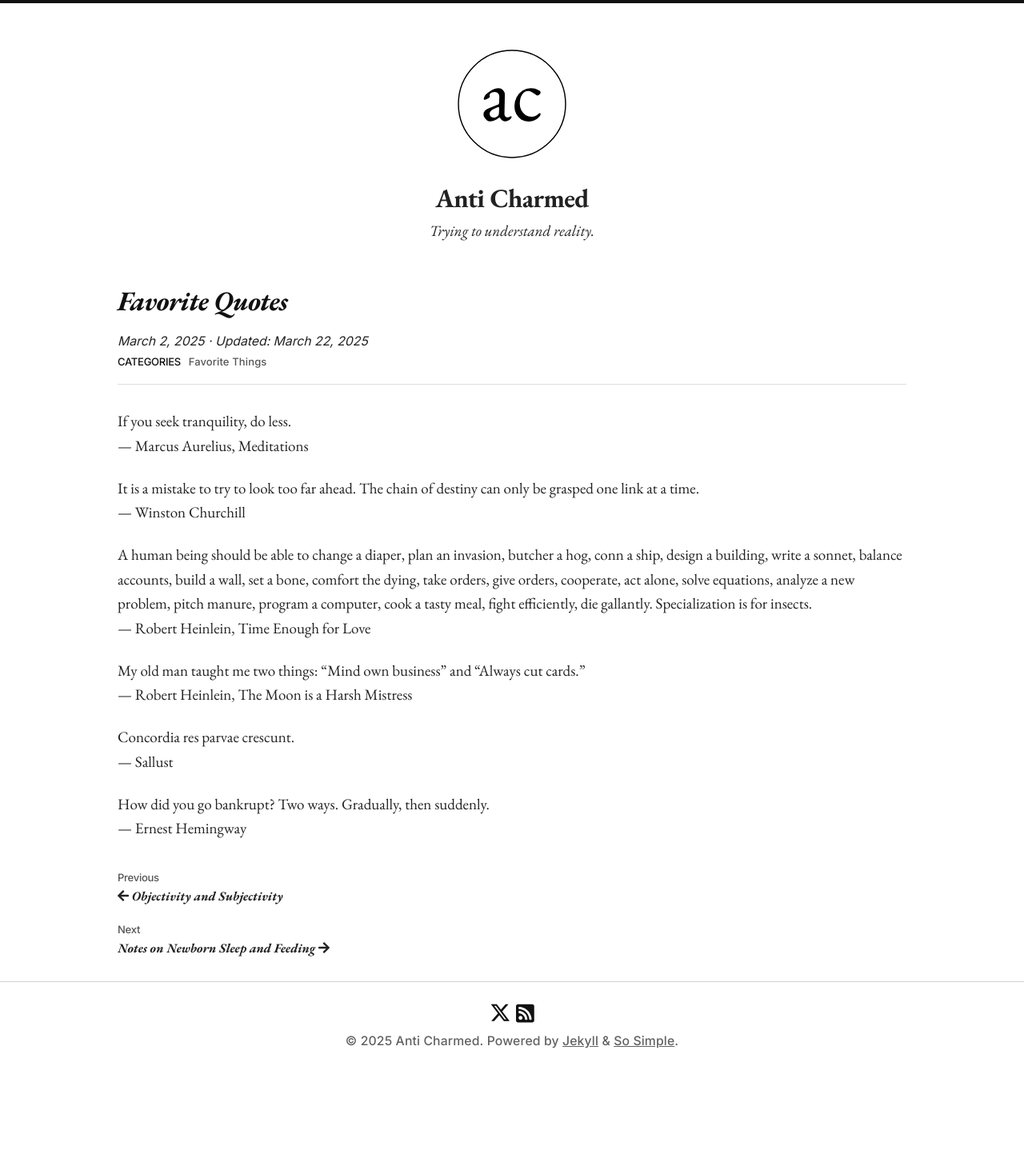
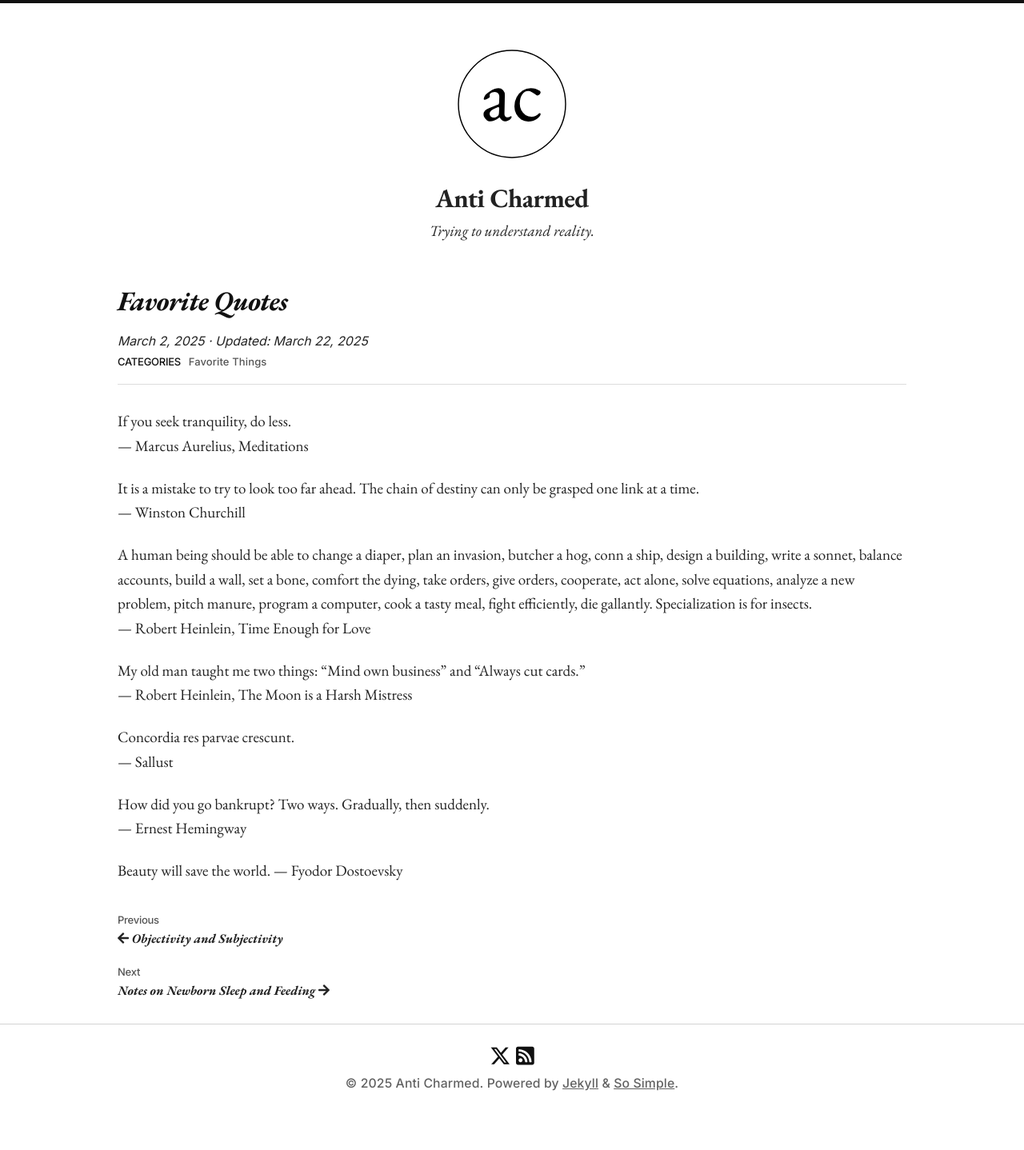
Before and after one commit to anticharmed/anticharmed.github.io, a Jekyll site: the page built from _posts/2025-03-02-favorite-things.md, in a window 1280 px wide. Shown: the whole page at 80% size. Built offline with Jekyll 4.4.1, drawn with Linux system fonts in a browser that asks for light colours; nearby versions of some CDN libraries; before the commit the page ends 1385 px from its top, so only the background shows below that.

Commit message:
Beauty will save the world

```diff
--- a/_posts/2025-03-02-favorite-things.md
+++ b/_posts/2025-03-02-favorite-things.md
@@ -26,3 +26,6 @@ Concordia res parvae crescunt.
 How did you go bankrupt?
 Two ways. Gradually, then suddenly.
 — Ernest Hemingway
+
+Beauty will save the world.
+— Fyodor Dostoevsky
```
